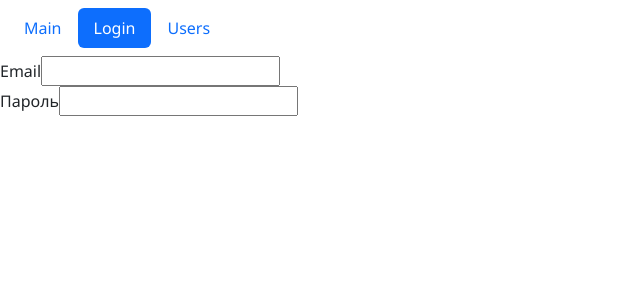
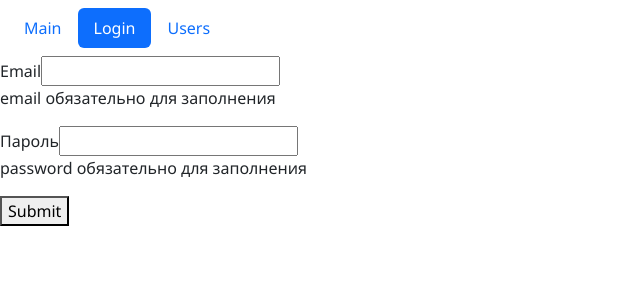
Before and after one commit to EvgenyKhodykin/fast_company_vite_v6, a React (Vite) app: page /login in a window 1280 px wide. Shown: the top 300 px of the page, without its empty margins (0-640 px from the left). Built offline with nearby package versions, Linux system fonts and the light colour scheme.

Commit message:
current code

```diff
--- a/src/components/TextField.jsx
+++ b/src/components/TextField.jsx
@@ -1,7 +1,7 @@
 import React from 'react'
 import PropTypes from 'prop-types'
 
-function TextField({ label, type, name, value, onChange }) {
+function TextField({ label, type, name, value, onChange, error }) {
     return (
         <div>
             <label htmlFor={name}>{label}</label>
@@ -12,6 +12,7 @@ function TextField({ label, type, name, value, onChange }) {
                 value={value}
                 onChange={onChange}
             />
+            {error && <p>{error}</p>}
         </div>
     )
 }
@@ -25,7 +26,8 @@ TextField.propTypes = {
     type: PropTypes.string,
     name: PropTypes.string.isRequired,
     value: PropTypes.string.isRequired,
-    onChange: PropTypes.func.isRequired
+    onChange: PropTypes.func.isRequired,
+    error: PropTypes.string
 }
 
 export default TextField
--- a/src/layouts/LoginLayout.jsx
+++ b/src/layouts/LoginLayout.jsx
@@ -1,20 +1,44 @@
-import React, { useState } from 'react'
+import { React, useEffect, useState } from 'react'
 import TextField from '../components/TextField'
 
 function LoginLayout() {
     const [data, setData] = useState({ email: '', password: '' })
+    const [errors, setErrors] = useState({})
 
     const handleChange = ({ target }) => {
         setData(prevState => ({ ...prevState, [target.name]: target.value }))
     }
 
+    useEffect(() => {
+        validate()
+    }, [data])
+
+    const validate = () => {
+        const errors = {}
+        for (const fieldName in data) {
+            if (data[fieldName].trim() === '') {
+                errors[fieldName] = `${fieldName} обязательно для заполнения`
+            }
+        }
+        setErrors(errors)
+        return Object.keys(errors).length === 0 || false
+    }
+
+    const handleSubmit = event => {
+        event.preventDefault()
+        const isValid = validate()
+        if (!isValid) return
+        console.log(data)
+    }
+
     return (
-        <form action=''>
+        <form onSubmit={handleSubmit}>
             <TextField
                 label='Email'
                 name='email'
                 value={data.email}
                 onChange={handleChange}
+                error={errors.email}
             />
             <TextField
                 label='Пароль'
@@ -22,7 +46,9 @@ function LoginLayout() {
                 name='password'
                 value={data.password}
                 onChange={handleChange}
+                error={errors.password}
             />
+            <button type='button'>Submit</button>
         </form>
     )
 }
```
